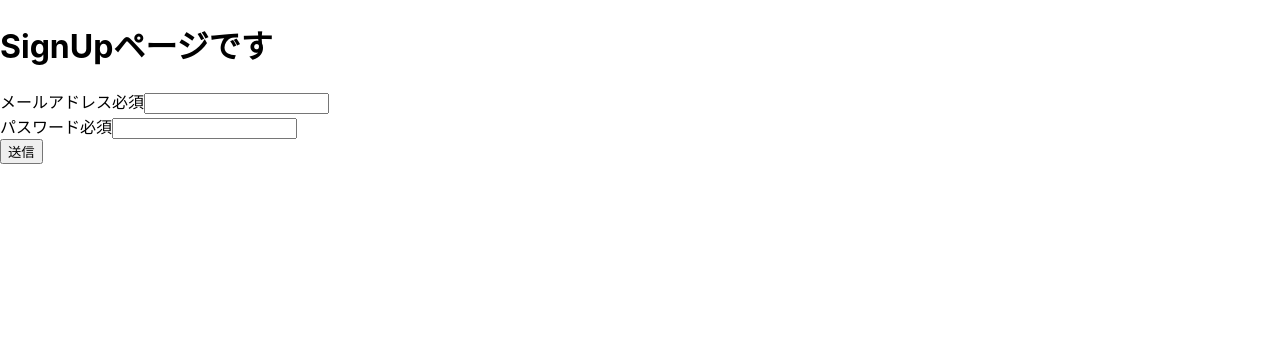
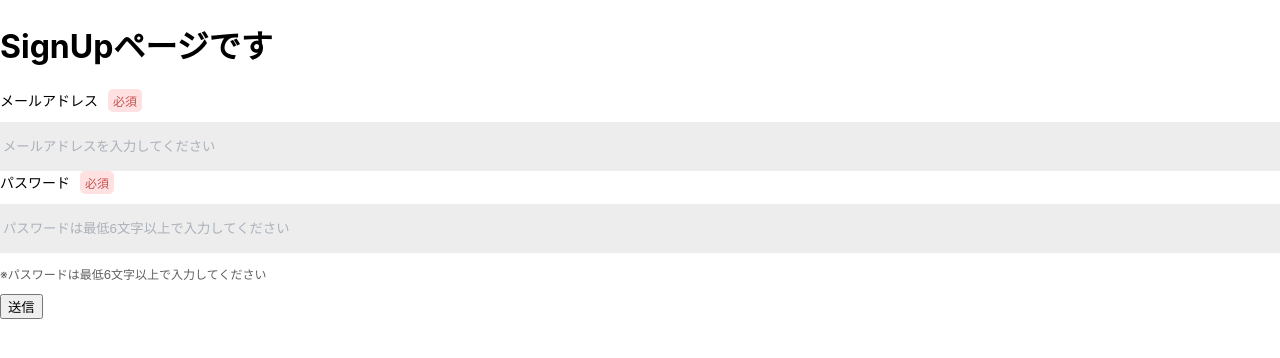
Before and after one commit to abeshi03/react-hook-form-template, a React (Create React App) app: page / in a window 1280 px wide. Shown: the top 358 px of the page. Built offline with nearby package versions, Linux system fonts and the light colour scheme; no server answers.

Commit message:
インプットフィールド: スタイル調整

```diff
--- a/src/components/atoms/InputField/InputField.module.scss
+++ b/src/components/atoms/InputField/InputField.module.scss
@@ -0,0 +1,84 @@
+.inputFieldContainer {
+
+  display: flex;
+  flex-direction: column;
+}
+
+
+.labelAndRequiredBadge {
+
+  display: flex;
+  align-items: center;
+}
+
+.label {
+
+  font-size: 14px;
+}
+
+
+.requiredBadge {
+
+  font-size: 12px;
+  color: #C65151;
+  background: #ffe1e1;
+  border-radius: 5px;
+
+  margin-left: 10px;
+
+  padding: 3px 5px;
+}
+
+
+.inputField {
+
+  height: 45px;
+
+  background: #EDEDED;
+
+  border-style: solid;
+  border-color: #EDEDED;
+  border-width: 1px;
+
+  margin-top: 10px;
+
+
+  &::placeholder {
+
+    color: #ABB1BA;
+  }
+
+
+  &:hover {
+
+    opacity: 80%;
+  }
+
+
+  &:focus {
+
+    border-color: #7B828E;
+    box-shadow: 0 0 6px rgba(black, 0.16);
+  }
+
+
+  &:active {
+
+    border-color: #7B828E;
+    box-shadow: none;
+  }
+
+
+  &:disabled {
+
+    opacity: 25%;
+  }
+
+}
+
+
+.guidance {
+
+  font-size: 12px;
+  color: #5F5F5F;
+}
--- a/src/components/atoms/InputField/InputField.tsx
+++ b/src/components/atoms/InputField/InputField.tsx
@@ -40,10 +40,13 @@ export const InputField: VFC<Props> = memo((props) => {
   const { register } = useFormContext();
 
   return (
-    <div className={styles.inputField}>
-      {label && <label htmlFor={label}>{label}</label>}
-      {required && <span>必須</span>}
+    <div className={styles.inputFieldContainer}>
+      <div className={styles.labelAndRequiredBadge}>
+        {label && <label htmlFor={label} className={styles.label}>{label}</label>}
+        {required && <span className={styles.requiredBadge}>必須</span>}
+      </div>
       <input
+        className={styles.inputField}
         defaultValue={defaultValue && defaultValue}
         type={type}
         placeholder={placeholder && placeholder}
@@ -54,6 +57,7 @@ export const InputField: VFC<Props> = memo((props) => {
           minLength: minLength && minLength
         })}
       />
+      {guidance && <p className={styles.guidance}>{guidance}</p>}
     </div>
   );
 });
--- a/src/components/organism/controlGroup/SignUpControlGroup/SignUpControlGroup.tsx
+++ b/src/components/organism/controlGroup/SignUpControlGroup/SignUpControlGroup.tsx
@@ -42,14 +42,17 @@ export const SignUpControlGroup: VFC = memo(() => {
           required
           inputValue={signUpInputValue.email}
           label="メールアドレス"
+          placeholder="メールアドレスを入力してください"
         />
 
         <InputField
           type="text"
-          required={true}
+          required
           inputValue={signUpInputValue.password}
           maxLength={6}
           label="パスワード"
+          guidance="※パスワードは最低6文字以上で入力してください"
+          placeholder="パスワードは最低6文字以上で入力してください"
         />
         {
           methods.formState.errors.password && methods.formState.errors.password.type === "required" &&
```
